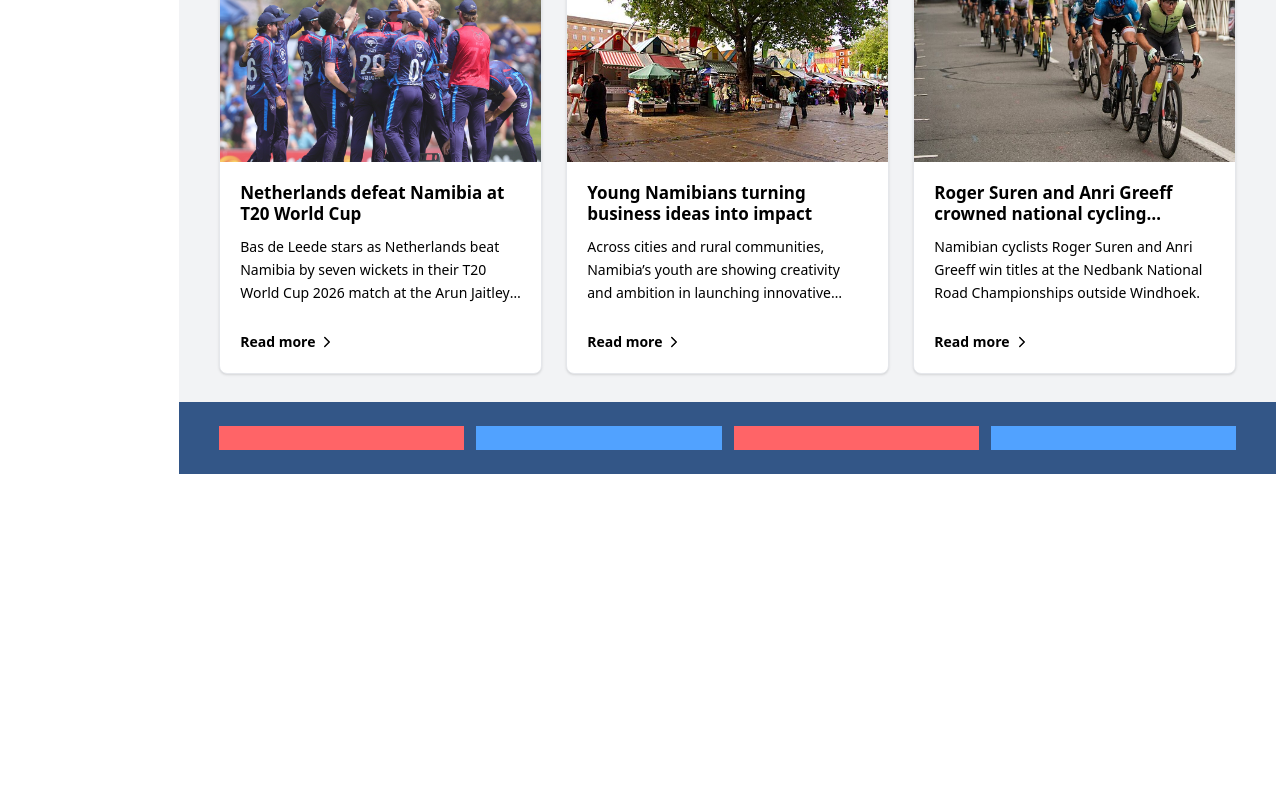
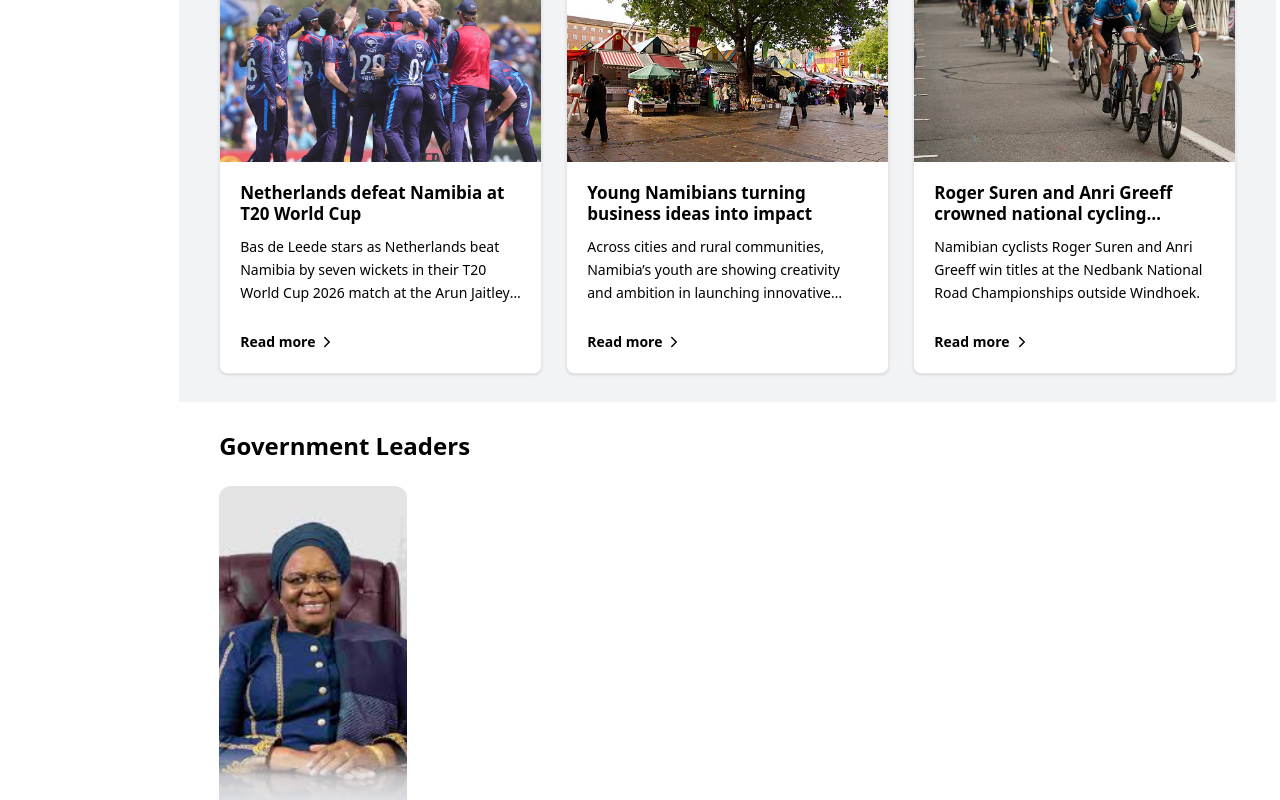
Before and after one commit to Tjitouua/frontend2, a React app: page / in a window 1280 px wide. Shown: the part 2000-2800 px from the top of the page. Before the commit the page ends 2474 px from the top, so only its background shows below. Built offline with nearby package versions, Linux system fonts and the light colour scheme; the HTML template or start-up script is replaced by a standard one.

Commit message:
Started with the Leaders part

```diff
--- a/src/components/HomeSection.tsx
+++ b/src/components/HomeSection.tsx
@@ -3,6 +3,7 @@ import Section from "../ui/Section";
 import Footer from "./Footer";
 import Header from "./Header";
 import Hero from "./Hero";
+import Leaders from "./Leaders";
 import NewsPart from "./NewsPart";
 import ServicesPart from "./ServicesPart";
 import TopHeader from "./TopHeader";
@@ -17,6 +18,7 @@ const HomeSection = () => {
             <Hero />
             <ServicesPart />
             <NewsPart />
+            <Leaders />
             <Footer />
         </Section>
       )
--- /dev/null
+++ b/src/components/Leaders.tsx
@@ -0,0 +1,18 @@
+import FlexTopPart from "../ui/FlexTopPart";
+import LeadersCard from "../ui/LeadersCard";
+
+
+
+
+const Leaders = () => {
+    return (
+        <FlexTopPart className="gap-3 pb-13">
+             <label className="font-bold text-2xl text-black">Government Leaders</label>
+             <div className="grid grid-cols-1 sm:grid-cols-2 md:grid-cols-3 lg:grid-cols-4 xl:grid-cols-5 gap-5 py-3 w-full">
+                 <LeadersCard />
+             </div>
+        </FlexTopPart>
+    )
+}
+
+export default Leaders;
--- a/src/ui/FlexTopPart.tsx
+++ b/src/ui/FlexTopPart.tsx
@@ -9,7 +9,7 @@ interface Props {
 
 const FlexTopPart:React.FC<Props> = ({ children, className }) => {
 
-    const base = "flex w-full min-h-screen items-start flex-col px-10 py-7";
+    const base = "flex w-full min-h-50 items-start flex-col px-10 py-7";
 
 
      return (
--- /dev/null
+++ b/src/ui/LeadersCard.tsx
@@ -0,0 +1,28 @@
+
+
+
+const LeadersCard = () => {
+     return (
+        <div className="flex flex-col rounded-xl">
+                      {/* Image div  */}
+                      <div className="relative w-full h-80 rounded-t-xl bg-[url('/images/leaders/president2.jpg')] bg-cover bg-[center_20%]">
+
+                      {/* Side Effect div  */}
+                       <div className="absolute w-full h-15 bg-gradient-to-b from-transparent via-[var(--color-secondary-border)]/80 to-[var(--color-secondary-border)] bottom-0 left-0 z-20">
+
+                       </div>
+
+                      </div>
+
+
+                      {/* Info div  */}
+                      <div className="w-full flex flex-col gap-1 items-center justify-center h-30 rounded-b-xl bg-[var(--color-secondary-border)]">
+                            <label className="text-xs text-[var(--color-text-heading)] font-serif font-bold">Netumbo Nandi-Ndaitwah</label>
+                            <label className="text-xs text-[var(--color-primaryy)] font-semibold">President</label>
+                            <label className="text-xs text-[var(--color-text-muted)]">Head of State</label>
+                      </div>
+                 </div>
+     )
+}
+
+export default LeadersCard;
```
Also changed, not shown: public/images/leaders/president2.jpg (added).
